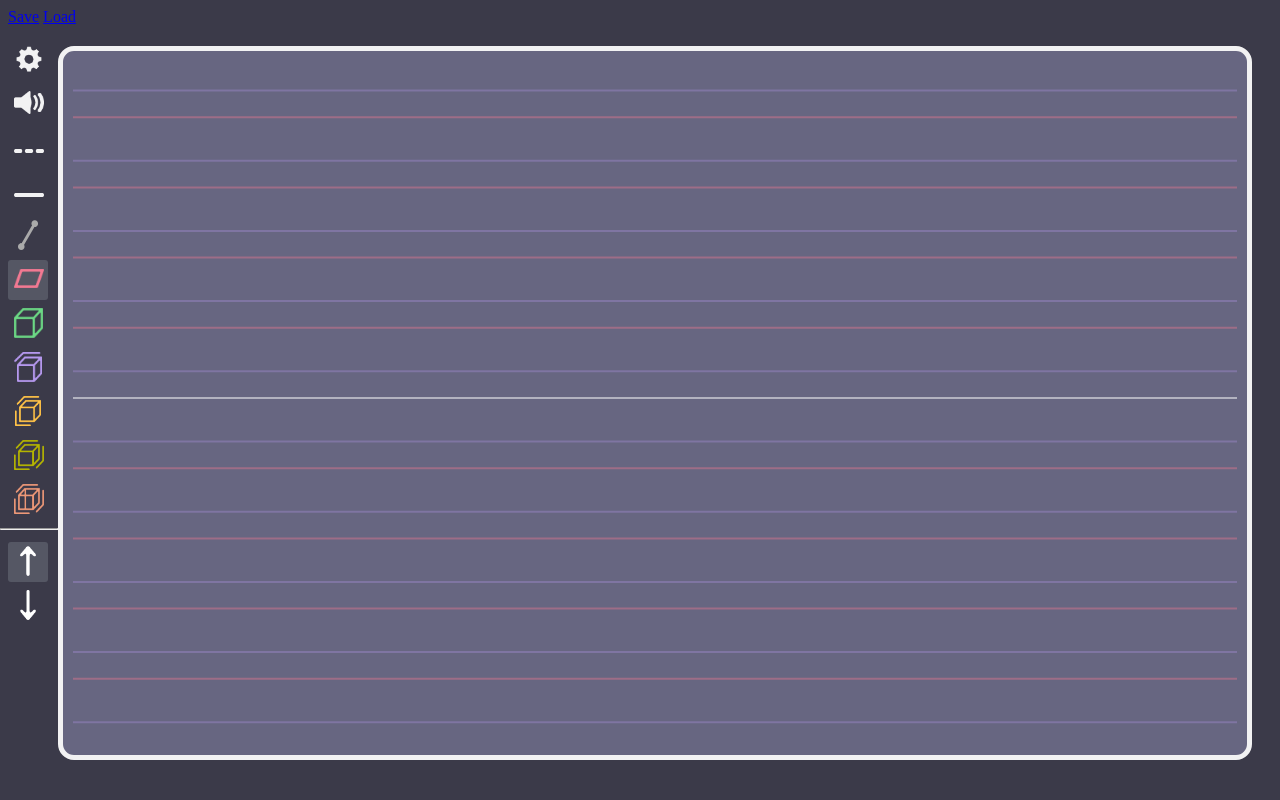
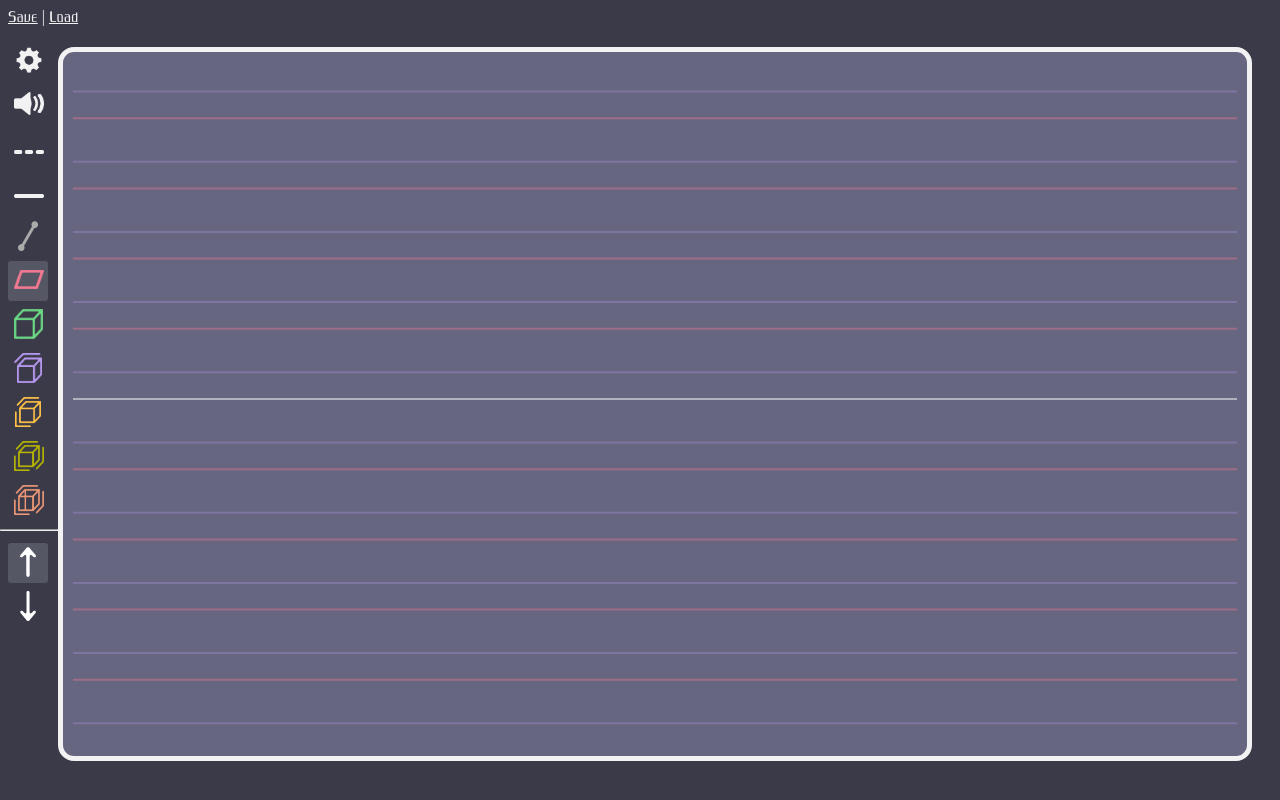
Before and after one commit to jaronlim/shasavistic_chord_editor, a plain HTML site: page index.html in a window 1280 px wide. Drawn offline with nearby package versions, Linux system fonts and the light colour scheme.

Commit message:
feat: stylize the save/load buttons

```diff
--- a/index.html
+++ b/index.html
@@ -6,8 +6,9 @@
 <body>
     <div id="content">
         <div id="nav">
-            <a href="#" id="save-a">Save</a>
-            <a href="#" id="load-a">Load</a>
+            <a href="#" id="save-a" class="lapisia">Save</a>
+            <span class="save-load-separator"> | </span>
+            <a href="#" id="load-a" class="lapisia">Load</a>
         </div>
         <div id="sidebar">
             <button type="button"class="menu-button" id="settings-button" popovertarget="settings-popover">
--- a/styles/style.css
+++ b/styles/style.css
@@ -1,11 +1,11 @@
 @font-face {
     font-family: 'Lapisia';
-    src: url(fonts/Lapisia.woff2) format('woff2');
+    src: url(../fonts/Lapisia.woff2) format('woff2');
 }
 
 @font-face {
     font-family: Fglyph;
-    src: url(fonts/Fglyph.woff2);
+    src: url(../fonts/Fglyph.woff2);
 }
 
 body {
@@ -24,6 +24,14 @@ body {
     /* background-color:antiquewhite; */
     padding-top: 10px;
     transition: 0.5s;
+}
+
+#save-a:link, #save-a:visited, #load-a:link, #load-a:visited {
+    color: #f2f2f3;
+}
+
+.save-load-separator {
+    color: #f2f2f3;
 }
 
 #viewport-frame {
```
